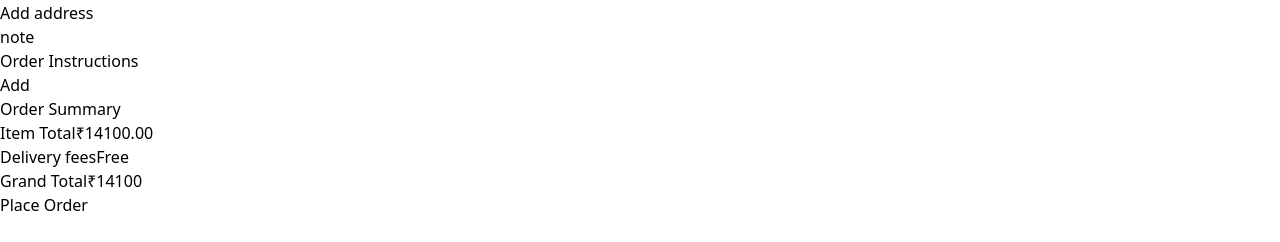
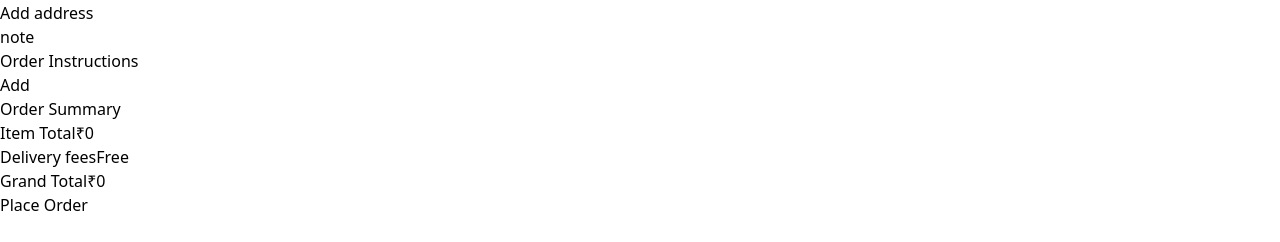
Before and after one commit to Soumyadeep002/jm-international, a React (Vite) app: page /cart in a window 1280 px wide. Shown: the part 1620-1862 px from the top of the page. Built offline with nearby package versions, Linux system fonts and the light colour scheme.

Commit message:
add to cart updated

```diff
--- a/src/App.jsx
+++ b/src/App.jsx
@@ -11,39 +11,62 @@ import Hero from "./components/hero";
 import Footer from "./components/fotter";
 
 function App() {
-
   const [cart, setCart] = useState([]);
 
+  // Handles adding items to the cart
+  const onClickHandle = (id, name, amount) => {
+    let isPresent = false;
+    cart.forEach((cartItem) => {
+      if (id === cartItem.id) isPresent = true;
+    });
 
-  const onClickHandle = (product) => {
-    // console.log(product._id);
-    if (cart.length != 0) {
-      cart.forEach((cartItem)=>{
-        // console.log(cartItem._id);
+    if (isPresent) {
+      alert("Item already in cart!");
+      return;
+    }
+    setCart([...cart, { id: id, name: name, amount: amount, quantity: 1 }]);
+    console.log(cart);
+  };
 
-        if(product._id === cartItem._id) {
-          console.log("Item already in cart")
-          return
+    // Function to remove products with quantity 0
+    const removeZeroQuantity = (id) => {
+      const updatedProducts = cart.filter((product) => product.id !== id);
+      setCart(updatedProducts);
+      console.log("Deleted items with zero quantity");
+    };
+
+  // Handles the quantity change of cart items
+  const handleChange = (product, operation) => {
+    setCart((prevCart) =>
+      prevCart.map((item) => {
+        if (item.id === product.id) {
+          // Handle increment and decrement operations
+          const updatedQuantity = operation === "+"? item.quantity + 1: item.quantity >= 0? item.quantity - 1: 0;
+
+          return { ...item, quantity: updatedQuantity };
         }
-        setCart([...cart, product])
+        return item;
+      })
+    );
 
-      })
-    }else{
-      setCart([...cart,product])
+    // Remove items with zero quantity
+    if (product.quantity - 1 == 0 && operation == "-") {
+      removeZeroQuantity(product.id);
     }
+  };
 
-
-  };
-  console.log(cart);
+console.log(cart);
 
 
   return (
-    <div className=" h-full w-full" >
-      {/* Add dynamic routing */}
-      <Header cartsize={cart.length}/>
-      <RouteComponent handleClick={onClickHandle} cart={cart}/>
+    <div className="h-full w-full">
+      <Header cartsize={cart.length} />
+      <RouteComponent
+        handleClick={onClickHandle}
+        cart={cart}
+        handleChange={handleChange}
+      />
       <Footer />
-
     </div>
   );
 }
--- a/src/baseUrl.js
+++ b/src/baseUrl.js
@@ -1,2 +1,2 @@
-const baseUrl = "https://anxiety-class-burning-manual.trycloudflare.com/";
+const baseUrl = "https://clicks-mainly-august-four.trycloudflare.com/";
 export default baseUrl;
--- a/src/components/cartItem.jsx
+++ b/src/components/cartItem.jsx
@@ -1,18 +1,33 @@
+import { useState } from "react"
 import React from 'react'
 
 export default function cartItem(props) {
+
+  const [count, setCount] = useState(1)
+
+  const reduceCount = () => {
+    if (count == 0) {
+        return
+    }else{
+        setCount(count-1)
+    }
+  }
+  const increaseCount = () => {
+    setCount(count+1)
+  }
+
   return (
    <>
        <p>{props.product.name}</p>
         <div className="flex items-center space-x-2">
             <div className='flex flex-row border-[1px] border-black gap-1 px-2'>
-                <button className='font-semibold' type="button">-</button>
-                <div className='font-semibold'>1</div>
-                <button className='font-semibold' type="button">+</button>
+                <button onClick={() => props.handleChange(props.product, "-")} className='font-semibold' type="button">-</button>
+                <div className='font-semibold'>{props.product.quantity}</div>
+                <button onClick={() => props.handleChange(props.product, "+")} className='font-semibold' type="button">+</button>
             </div>
             <span className="text-xl"></span>
-            <span className="text-gray-500">{props.product.price}</span>
-            <span className="text-green-600">12% OFF</span>
+            <span className="text-gray-500">{props.product.amount * props.product.quantity}</span>
+            {/* <span className="text-green-600">12% OFF</span> */}
         </div>
    </>
   )
--- a/src/components/productCard.jsx
+++ b/src/components/productCard.jsx
@@ -5,7 +5,6 @@ import { Link } from "react-router-dom";
 
 
 const ProductCard = (props) => {
-
 
 
    return (
@@ -26,7 +25,7 @@ const ProductCard = (props) => {
               <span className="text-sm text-slate-900 line-through">₹{props.product.price+300}</span>
             </p>
           </div>
-          <button  type="button" onClick={() => props.onClickHandle(props.product)} className="flex w-full items-center justify-center rounded-md bg-orange-500 px-5 py-2.5 text-center text-sm font-medium text-white hover:bg-orange-300 duration-150">
+          <button  type="button" onClick={() => props.onClickHandle(props.product._id, props.product.name, props.product.price)} className="flex w-full items-center justify-center rounded-md bg-orange-500 px-5 py-2.5 text-center text-sm font-medium text-white hover:bg-orange-300 duration-150">
 
             Add to cart</button>
           </div>
--- a/src/pages/cart.jsx
+++ b/src/pages/cart.jsx
@@ -2,7 +2,20 @@ import React, {useState, useEffect} from 'react'
 import CartItem from '../components/cartItem'
 
 export default function cart(props) {
-    console.log(props.cart);
+
+    const [price, setPrice] = useState()
+    const [delPrice, setdelPrice] = useState(0)
+
+    const handlePrice = () =>{
+        const total = 0;
+        props.cart.map((product)=>{
+            total += product.quantity * product.price;
+        })
+        setPrice(total);
+    }
+    useEffect(()=>{
+        handlePrice();
+    })
 
   return (
     <div className="mx-auto px-5 py-32">
@@ -56,8 +69,8 @@ export default function cart(props) {
             <h2 className="text-xl font-semibold mb-4">Order Summary</h2>
             <ul className="space-y-4">
             {props.cart.map((product) => (
-                <li key={product._id} className="flex justify-between items-center">
-                    <CartItem  product={product}/>
+                <li key={product.id} className="flex justify-between items-center">
+                    <CartItem  product={product} handleChange={props.handleChange}/>
                 </li>
             ))}
 
@@ -67,18 +80,18 @@ export default function cart(props) {
                     <div className="mt-6 border-t pt-4">
                         <div className="flex justify-between text-lg">
                             <span>Item Total</span>
-                            <span>₹14100.00</span>
+                            <span>₹{price}</span>
                         </div>
                         <div className="flex justify-between text-lg">
                             <span>Delivery fees</span>
-                            <span>Free</span>
+                            <span>{delPrice>0?"₹"+delPrice:"Free"}</span>
                         </div>
                     </div>
 
                     <div className="mt-6 border-t pt-4">
                         <div className="flex justify-between text-xl font-semibold">
                             <span>Grand Total</span>
-                            <span>₹14100</span>
+                            <span>₹{price + delPrice}</span>
                         </div>
                     </div>
                 <button type='button' className="mt-8 w-full py-3 bg-orange-500 text-white rounded-lg text-lg">Place Order</button>
--- a/src/router/route.jsx
+++ b/src/router/route.jsx
@@ -30,7 +30,7 @@ const RouteComponent = (props) => {
         <Route path="/all-products" element={<Allproducts handleClick={props.handleClick}/>} />
         <Route path="/orders" element={<Orders/>} />
         <Route path="/item" element={<Product />} />
-        <Route path="/cart" element={<Cart cart={props.cart}/>} />
+        <Route path="/cart" element={<Cart cart={props.cart} handleChange={props.handleChange}/>} />
         <Route path="/product/:id" element={<ProductItem/>} />
 
         {/* Protected Routes for Logged In Users */}
```
